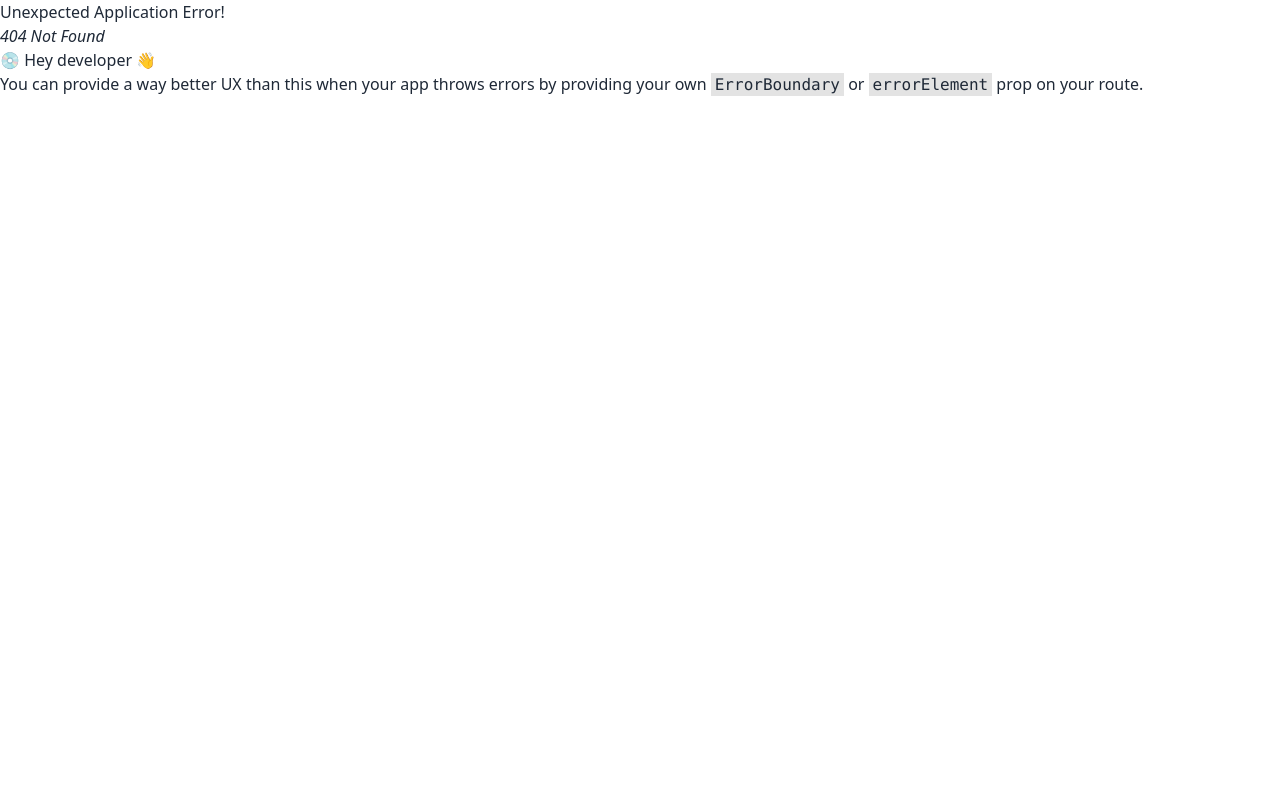
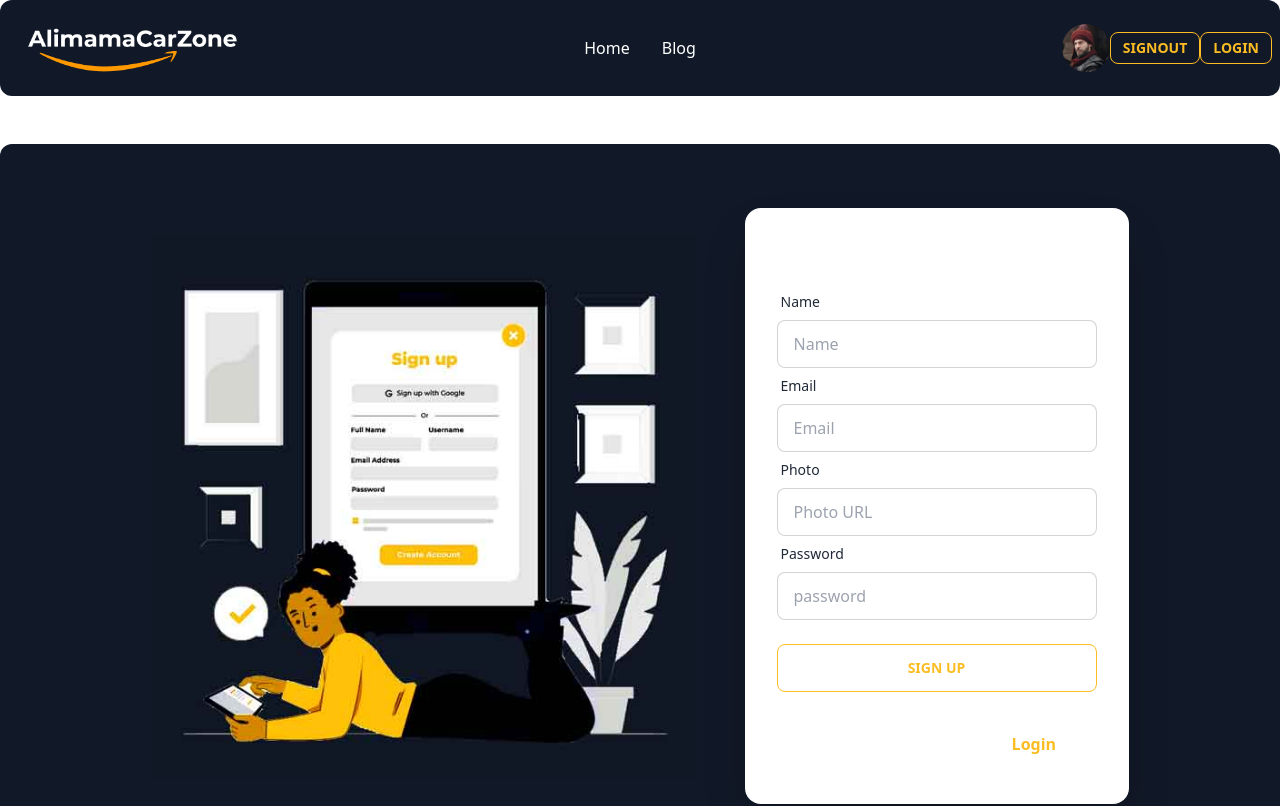
Before and after one commit to mtbbsl/alimama-client, a React (Vite) app: page /signup in a window 1280 px wide. Before the commit this address had no page. Shown: the top 806 px of the page. Built offline with nearby package versions, Linux system fonts and the light colour scheme; no server answers.

Commit message:
added login page

```diff
--- a/src/Routes/Routes.jsx
+++ b/src/Routes/Routes.jsx
@@ -3,6 +3,7 @@ import Main from "../Layout/Main";
 import Home from "../pages/Home/Home/Home";
 import Blog from "../pages/Blog/Blog";
 import Login from "../pages/Login/Login";
+import SignUp from "../pages/SignUp/SignUp";
 
 const router = createBrowserRouter([
   {
@@ -20,6 +21,10 @@ const router = createBrowserRouter([
       {
         path: "login",
         element: <Login></Login>
+      },
+      {
+        path: "signup",
+        element: <SignUp></SignUp>
       }
     ],
   },
--- a/src/pages/Login/Login.jsx
+++ b/src/pages/Login/Login.jsx
@@ -1,10 +1,26 @@
+import { Link } from "react-router-dom";
 import login from "../../assets/others/Login.jpg";
+import { useContext } from "react";
+import { AuthContext } from "../../providers/AuthProvider";
 
 const Login = () => {
 
-  const handleLogin = event => {
+    const {signIn} = useContext(AuthContext);
+
+  const handleLogin = (event) => {
     event.preventDefault();
-  }
+    const form = event.target;
+    const email = form.email.value;
+    const password = form.password.value;
+    console.log(email, password);
+
+    signIn(email, password)
+        .then(result => {
+            const user = result.user;
+            console.log(user);
+        })
+        .catch(error => console.log(error));
+  };
 
   return (
     <div className="hero bg-gray-900 text-white my-12 py-12 rounded-xl">
@@ -21,9 +37,11 @@ const Login = () => {
                   <span className="label-text">Email</span>
                 </label>
                 <input
-                  type="text"
+                  type="email"
+                  name="email"
                   placeholder="email"
                   className="input input-bordered"
+                  required
                 />
               </div>
               <div className="form-control">
@@ -31,9 +49,11 @@ const Login = () => {
                   <span className="label-text">Password</span>
                 </label>
                 <input
-                  type="text"
+                  type="password"
+                  name="password"
                   placeholder="password"
                   className="input input-bordered"
+                  required
                 />
               </div>
               <div className="form-control mt-6">
@@ -44,6 +64,12 @@ const Login = () => {
                 />
               </div>
             </form>
+            <p className="my-4 text-center">
+              Haven&apos;t an account yet?{" "}
+              <Link className="text-warning font-bold" to="/signup">
+                Sign Up
+              </Link>
+            </p>
           </div>
         </div>
       </div>
--- /dev/null
+++ b/src/pages/SignUp/SignUp.jsx
@@ -0,0 +1,134 @@
+import { Link } from "react-router-dom";
+import login from "../../assets/others/Signup.jpg";
+import { useContext, useState } from "react";
+import { AuthContext } from "../../providers/AuthProvider";
+
+const SignUp = () => {
+
+    const { createUser, updateUserData } = useContext(AuthContext);
+
+    const [error, setError] = useState('');
+    const [success, setSuccess] = useState('');
+
+    const handleSignUp = (event) => {
+      event.preventDefault();
+      setSuccess('');
+      setError('');
+      const form = event.target;
+      const name = form.name.value;
+      const email = form.email.value;
+      const photo = form.photo.value;
+      const password = form.password.value;
+      console.log(name, email, password, photo);
+
+      // validate
+      if(password.length < 6){
+        setError('Password at least 6 characters.');
+        return;
+      }
+
+      createUser(email, password)
+        .then(result => {
+            const user = result.user;
+            console.log(user);
+
+            updateUserData(name, photo)
+            .then(result => {
+                console.log(result);
+            })
+            .catch(error => {
+                console.log(error);
+            })
+
+            form.reset();
+            setError('');
+            setSuccess('User created successfully');
+        })
+        .catch(error => {
+            console.error(error.message);
+            setError(error.message);
+        })
+    };
+
+  return (
+    <div className="hero bg-gray-900 text-white my-12 py-12 rounded-xl">
+      <div className="hero-content flex-col lg:flex-row gap-12 px-12">
+        <div className="w-full">
+          <img src={login} alt="" />
+        </div>
+        <div className="card flex-shrink-0 w-full max-w-sm shadow-2xl bg-base-100">
+          <div className="card-body">
+            <h1 className="text-3xl text-center font-bold">Sign Up Please</h1>
+            <form onSubmit={handleSignUp}>
+              <div className="form-control">
+                <label className="label">
+                  <span className="label-text">Name</span>
+                </label>
+                <input
+                  type="text"
+                  name="name"
+                  placeholder="Name"
+                  className="input input-bordered"
+                  required
+                />
+              </div>
+              <div className="form-control">
+                <label className="label">
+                  <span className="label-text">Email</span>
+                </label>
+                <input
+                  type="email"
+                  name="email"
+                  placeholder="Email"
+                  className="input input-bordered"
+                  required
+                />
+              </div>
+              <div className="form-control">
+                <label className="label">
+                  <span className="label-text">Photo</span>
+                </label>
+                <input
+                  type="text"
+                  name="photo"
+                  placeholder="Photo URL"
+                  className="input input-bordered"
+                  required
+                />
+              </div>
+              <div className="form-control">
+                <label className="label">
+                  <span className="label-text">Password</span>
+                </label>
+                <input
+                  type="password"
+                  name="password"
+                  placeholder="password"
+                  className="input input-bordered"
+                  required
+                />
+              </div>
+              <div className="form-control mt-6">
+                <input
+                  type="submit"
+                  value="Sign Up"
+                  className="btn btn-outline btn-warning"
+                />
+              </div>
+            </form>
+            <p className="text-yellow-300 text-center px-4">{error}</p>
+            <p className="text-green-500 text-center px-4">{success}</p>
+            <p className="my-4 text-center">
+              Already have an account?{" "}
+              <Link className="text-warning font-bold" to="/login">
+                Login
+              </Link>
+            </p>
+          </div>
+        </div>
+      </div>
+    </div>
+  );
+};
+
+export default SignUp;
--- /dev/null
+++ b/src/providers/AuthProvider.jsx
@@ -0,0 +1,56 @@
+import { createContext, useEffect, useState } from "react";
+import { createUserWithEmailAndPassword, getAuth, onAuthStateChanged, signInWithEmailAndPassword, updateProfile } from "firebase/auth";
+import app from "../firebase/firebase.config";
+
+export const AuthContext = createContext();
+const auth = getAuth(app);
+
+const AuthProvider = ({children}) => {
+    const [user, setUser] = useState(null);
+    const [loading, setLoading] = useState(true);
+
+    const createUser = (email, password) => {
+        setLoading(true);
+        return createUserWithEmailAndPassword(auth, email, password);
+    }
+
+    const signIn = (email, password) => {
+        setLoading(true);
+        return signInWithEmailAndPassword(auth, email, password);
+    }
+
+    const updateUserData = (name, photo) => {
+        return updateProfile(auth.currentUser, {
+            displayName: name, photoURL: photo,
+        });
+    }
+
+    // observe auth state change
+    useEffect( () => {
+        const unsubscribe = onAuthStateChanged(auth, currentUser => {
+            setUser(currentUser);
+            console.log('Current User ', currentUser);
+            setLoading(false);
+        });
+        // stop observing while unmounting
+        return () => {
+            return unsubscribe();
+        }
+    } , [])
+
+    const authInfo = {
+        user,
+        loading,
+        createUser,
+        signIn,
+        updateUserData
+    }
+
+    return (
+        <AuthContext.Provider value={authInfo}>
+            {children}
+        </AuthContext.Provider>
+    );
+};
+
+export default AuthProvider;
```
Also changed, not shown: src/main.jsx (+9 -6 lines).
